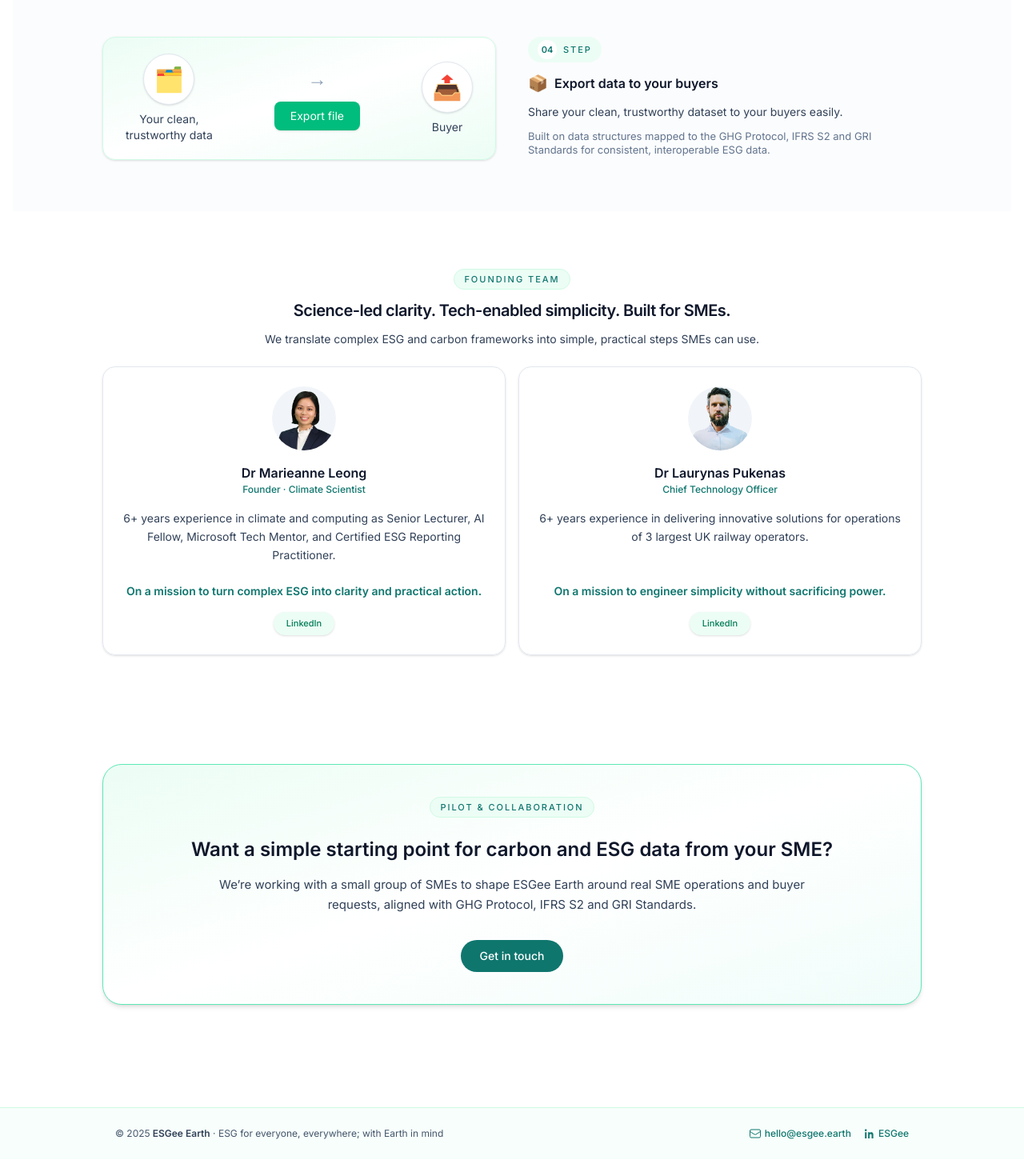
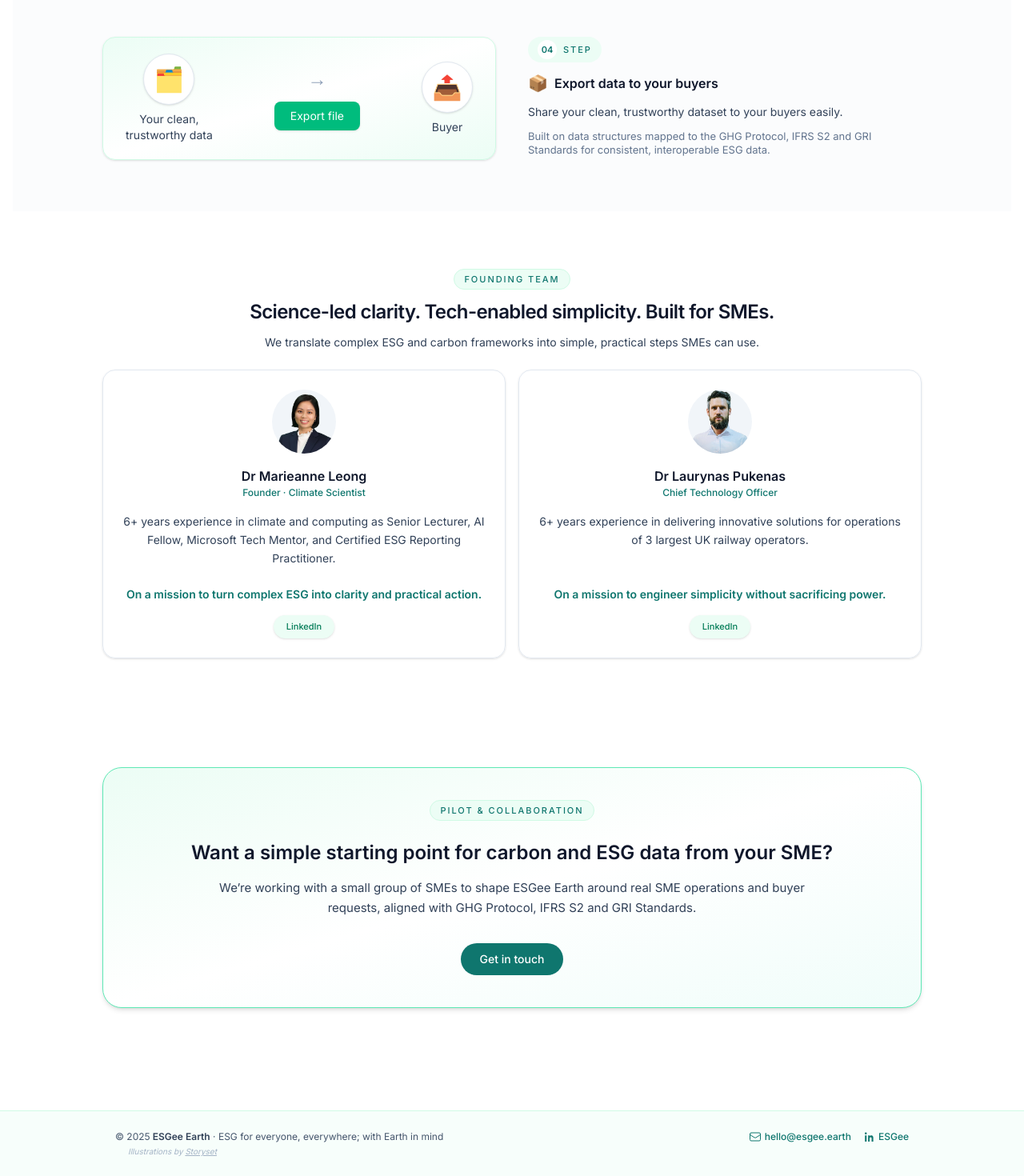
Before and after one commit to esgee-earth/esgee-earth-site, a Next.js app: page / in a window 1280 px wide. Shown: the part 2577-4047 px from the top of the page at 80% size. Before the commit the page ends 4026 px from the top, so only its background shows below. Built offline with nearby package versions, Linux system fonts and the light colour scheme.

Commit message:
adde storyset attribution in footer

```diff
--- a/app/layout.tsx
+++ b/app/layout.tsx
@@ -73,6 +73,20 @@ export default function RootLayout({
 
             </div>
           </div>
+
+          {/* Storyset attribution */}
+          <p className="mt-1 px-40 text-center md:text-left text-[10px] text-slate-400/80 italic">
+            Illustrations by{" "}
+            <a
+              href="https://storyset.com/"
+              target="_blank"
+              rel="noopener noreferrer"
+              className="underline hover:text-slate-500"
+            >
+              Storyset
+            </a>
+          </p>
+
         </footer>
 
       </body>
--- a/app/page.tsx
+++ b/app/page.tsx
@@ -117,7 +117,7 @@ export default function Home() {
               </div>
             </div>
 
-            <h2 className="text-lg md:text-xl font-semibold tracking-tight text-slate-900">
+            <h2 className="text-xl md:text-2xl font-semibold tracking-tight text-slate-900">
               Science-led clarity. Tech-enabled simplicity. Built for SMEs.
             </h2>
 
--- a/package.json
+++ b/package.json
@@ -10,6 +10,7 @@
   },
   "dependencies": {
     "@heroicons/react": "^2.2.0",
+    "lucide-react": "^0.554.0",
     "next": "16.0.3",
     "react": "19.2.0",
     "react-dom": "19.2.0"
```
Also changed, not shown: 1 other file (tests, documents, lock files or other folders).
